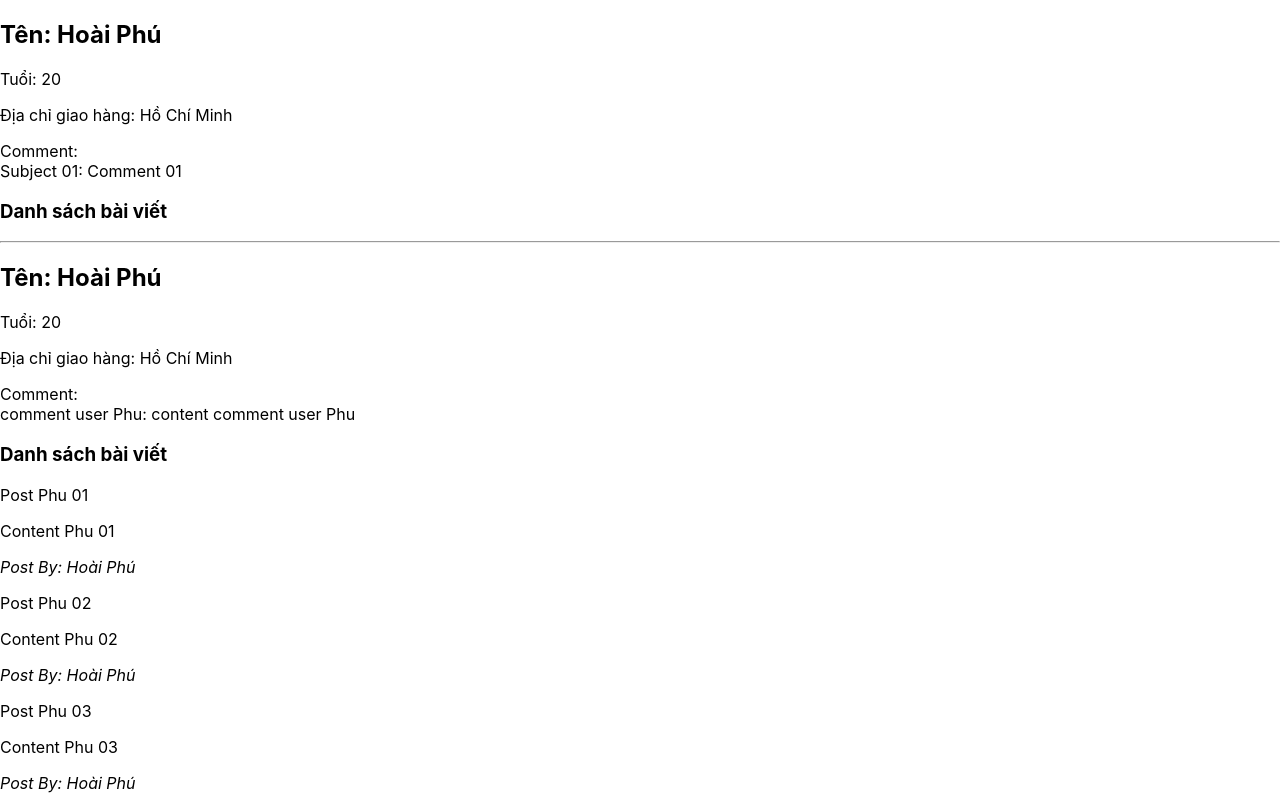
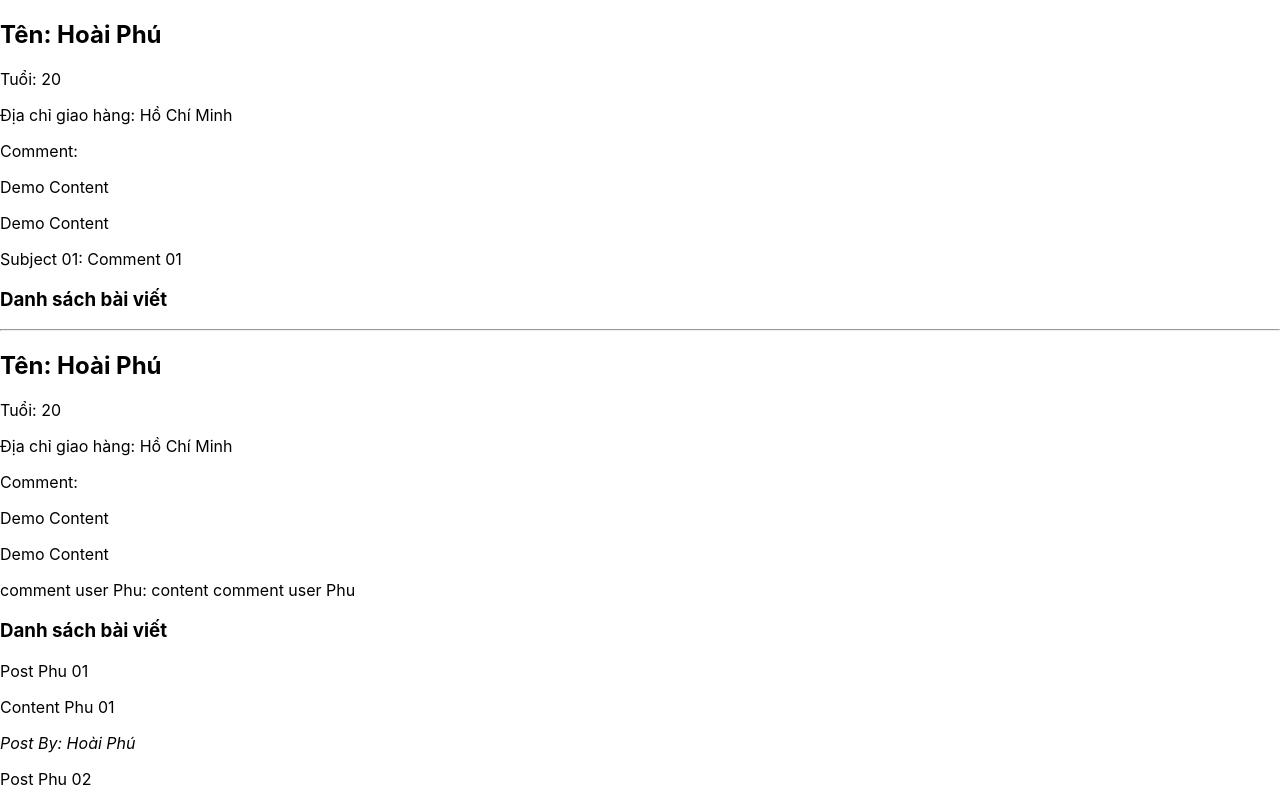
Before and after one commit to NguyenHoaiPhu299/LearnReactTutorial, a React (Create React App) app: page / in a window 1280 px wide. Shown: the top 800 px of the page. Built offline with nearby package versions, Linux system fonts and the light colour scheme.

Commit message:
Defines and returns a function

```diff
--- a/src/components/Comment.js
+++ b/src/components/Comment.js
@@ -7,8 +7,15 @@ export default class Comment extends Component {
 
     render() {
         const {title, content} = this.props;
+
+        const ShowContent = () => {
+            return <p>Demo Content</p>
+        }
+
         return(
             <div className="comment">
+                {ShowContent()}
+                <ShowContent />
                 {title}: {content}
             </div>
         )
```
